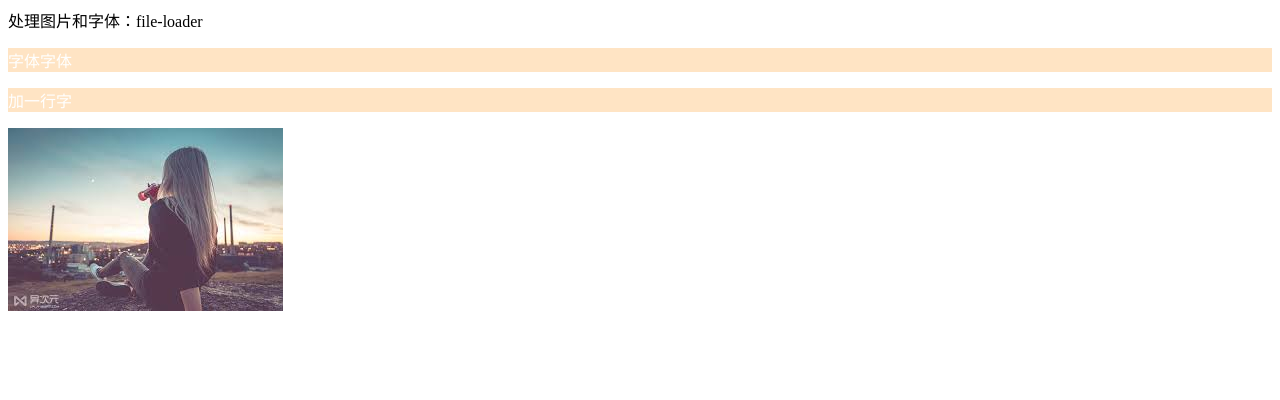
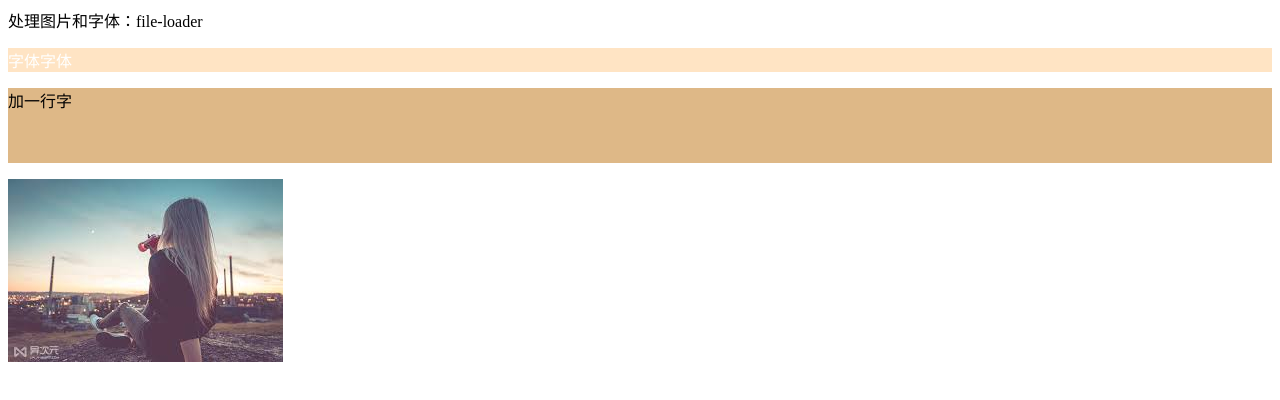
Before and after one commit to zhangzheng-zz/webpack_learn, a React app: page / in a window 1280 px wide. Built offline with nearby package versions, Linux system fonts and the light colour scheme.

```diff
--- a/src/index.js
+++ b/src/index.js
@@ -11,7 +11,7 @@
       <div>
         处理图片和字体：file-loader
         <p className='search'>字体字体</p>
-        <p className='search'>加一行字</p>
+        <p className='next'>加一行字</p>
         <img src={Image} />
       </div>
     )
--- a/src/style/index.less
+++ b/src/style/index.less
@@ -1,4 +1,7 @@
-
+.next{
+  background-color: burlywood;
+  height: 75px;
+}
 .search{
  font-family: Arial, Helvetica, sans-serif;
  background-color: bisque;
```
Also changed, not shown: package.json (+7 -0 lines), src/meta.html (added, +2 -0 lines), webpack.prod.js (+9 -0 lines), readme.md, 2 other files.
